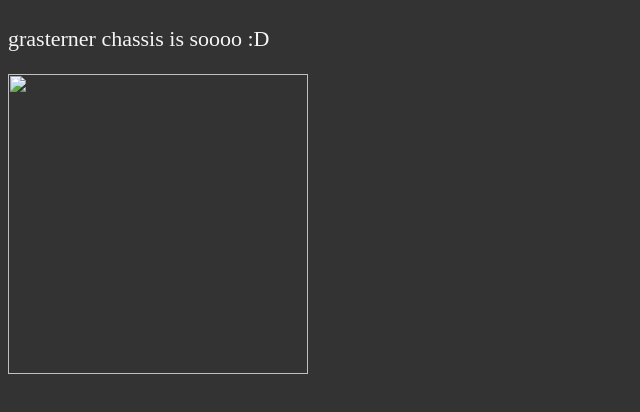
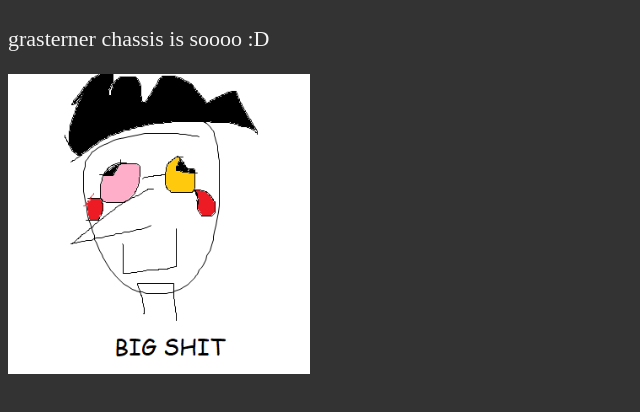
Before and after one commit to Bericula/Bericulas-Basement, a plain HTML site: page index.html in a window 1280 px wide. Shown: the part 62-474 px from the top of the page, without its empty margins (0-640 px from the left). Drawn offline with Linux system fonts and the light colour scheme; the site is published under a folder, as on GitHub Pages, so addresses that start at the root find nothing.

Commit message:
Update index.html

```diff
--- a/index.html
+++ b/index.html
@@ -16,6 +16,6 @@
     <body>
         <h1>lmao</h1>
         <p>grasterner chassis is soooo :D</p>
-        <img src="/debeautifulimages/bigshit.png" height="300">
+        <img src="debeautifulimages/bigshit.png" height="300">
     </body>
 </html>
```
